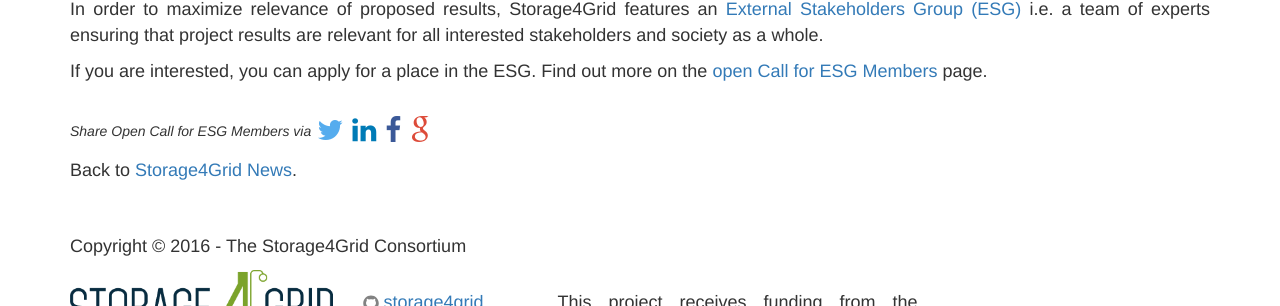
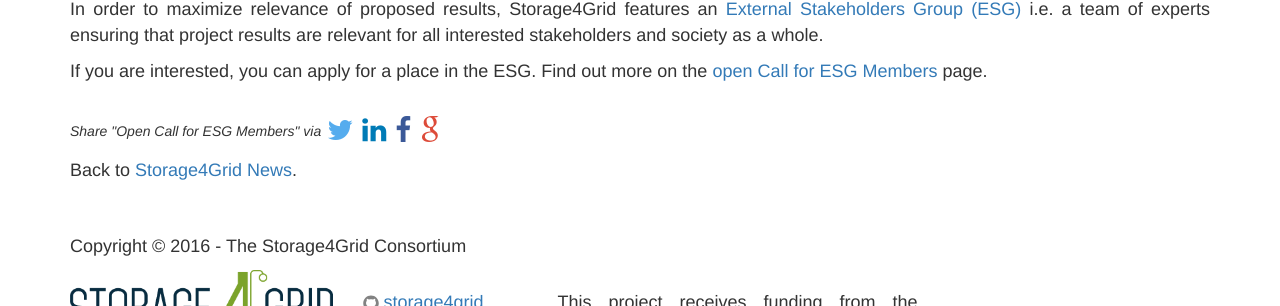
Before and after one commit to storage4grid/storage4grid.github.io, a Jekyll site: the page built from _posts/2017-01-02-the-esg-call-is-open.markdown, in a window 1280 px wide and 972 px high. Shown: the part 448-754 px from the top of the window. Built offline with Jekyll 4.4.1, drawn with Linux system fonts in a browser that asks for light colours; comment, search, counter and statistics services are not loaded.

Commit message:
minor fix

```diff
--- a/_includes/sharebuttons.html
+++ b/_includes/sharebuttons.html
@@ -3,7 +3,7 @@
 <p>
 <table>
 	<tr>
-		<td><em>Share <em>{{page.title}}</em> via</em></td>
+		<td><em>Share <em>"{{page.title}}"</em> via </td>
 		<td><a class="btn btn-social-icon btn-twitter socialicon" style="color:#55ACEE" href="https://twitter.com/intent/tweet?text={{ page.title }}&url={{ site.url }}{{ page.url }}&via={{ site.twitter_username }}&related={{ site.twitter_username }}" rel="nofollow" target="_blank" title="Share on Twitter"><span class="fa fa-twitter fa-2x socialicon"></span></a></td>
 		<td><a class="btn btn-social-icon btn-linkedin socialicon" style="color:#007BB6" href="http://www.linkedin.com/shareArticle?mini=true&url={{ site.url }}{{ page.url }}&title={{ page.title }}&summary={{ page.title }}&source={{ page.url }}" rel="nofollow" target="_blank" title="Share on Linkedin"><span class="fa fa-linkedin fa-2x socialicon"></span></a></td>
 		<td><a class="btn btn-social-icon btn-facebook socialicon" style="color:#3B5998" href="https://facebook.com/sharer.php?u={{ site.url }}{{ page.url }}" rel="nofollow" target="_blank" title="Share on Facebook"><span class="fa fa-facebook fa-2x socialicon"></span></a></td>
```
